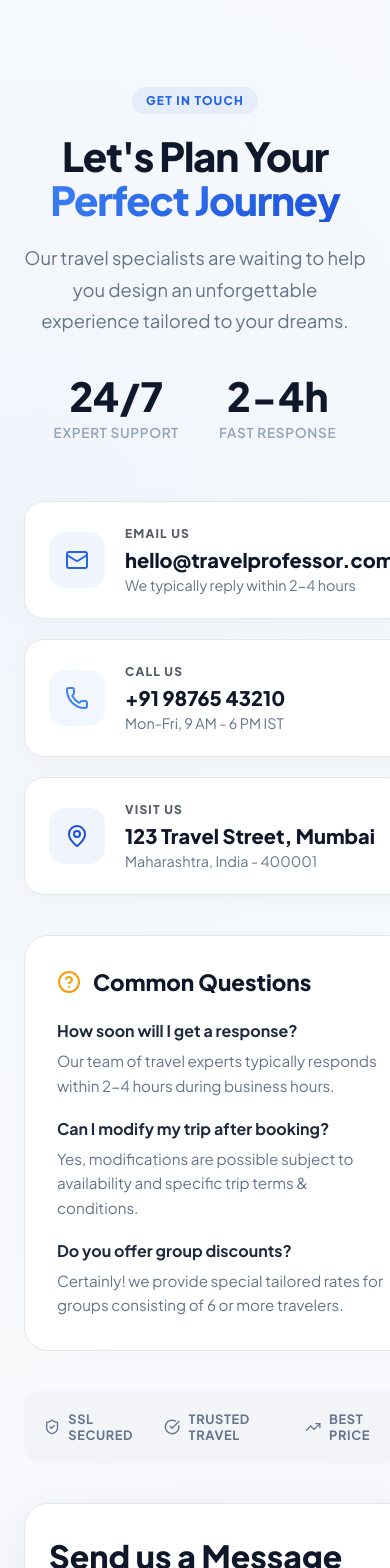
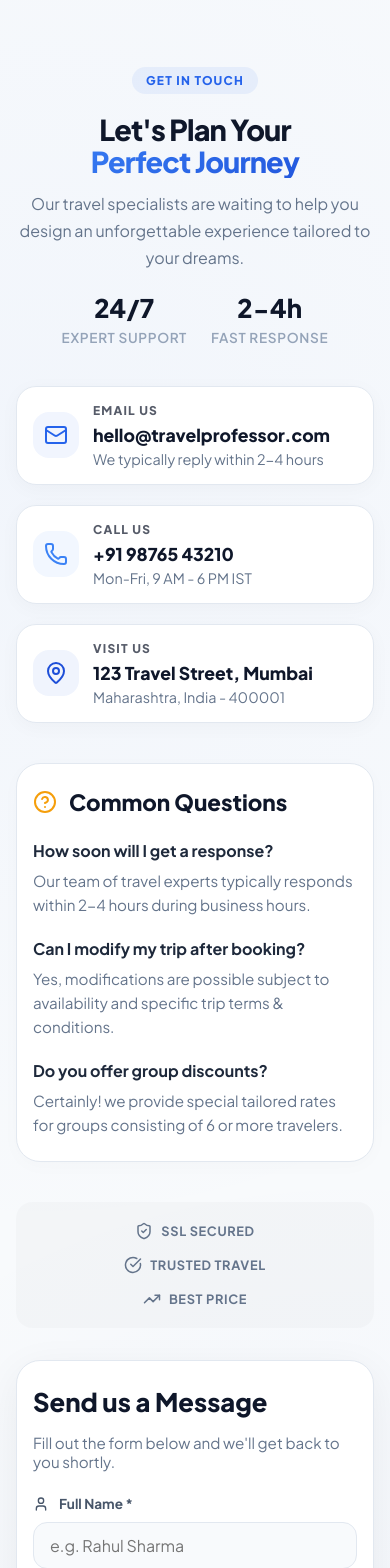
Before and after one commit to Rudrakshsachdev/TravelSource, a React (Vite) app in the folder frontend/travel-source/: page / in a window 390 px wide. Shown: the part 9500-11068 px from the top of the page. Built offline with nearby package versions, Linux system fonts and the light colour scheme; no server answers; a web font is replaced by a local one.

Commit message:
feat: fixed the sizing issue in the contact us page

```diff
--- a/frontend/travel-source/src/components/ContactUs/ContactUs.module.css
+++ b/frontend/travel-source/src/components/ContactUs/ContactUs.module.css
@@ -76,6 +76,7 @@
   display: block;
   background: linear-gradient(135deg, #3b82f6, #1d4ed8);
   -webkit-background-clip: text;
+  background-clip: text;
   -webkit-text-fill-color: transparent;
 }
 
@@ -467,20 +468,120 @@
   border-color: rgba(255,255,255,0.2);
 }
 
-@media (max-width: 640px) {
+@media (max-width: 768px) {
+  .container {
+    padding: 80px 16px 0;
+  }
+
   .header {
+    margin-bottom: 40px;
+    gap: 24px;
     text-align: center;
     justify-content: center;
   }
+
+  .heading {
+    font-size: 2.2rem;
+    margin-bottom: 12px;
+  }
+
+  .subtitle {
+    font-size: 1rem;
+  }
+
   .stats {
     width: 100%;
     justify-content: center;
+    gap: 24px;
+    flex-wrap: wrap;
   }
+
+  .statNumber {
+    font-size: 1.8rem;
+  }
+
+  .contentGrid {
+    gap: 32px;
+  }
+
+  .contactCard {
+    padding: 16px;
+    gap: 14px;
+  }
+
+  .iconBox {
+    width: 46px;
+    height: 46px;
+  }
+
+  .cardDetails {
+    font-size: 1.1rem;
+    word-break: break-word;
+    overflow-wrap: break-word;
+  }
+
+  .faqCard {
+    padding: 24px 16px;
+  }
+
+  .trustStrip {
+    flex-direction: column;
+    align-items: center;
+    text-align: center;
+    gap: 16px;
+  }
+
+  .formCol {
+    gap: 24px;
+  }
+
   .formCard {
-    padding: 32px 24px;
+    padding: 24px 16px;
   }
+
+  .formHeader {
+    margin-bottom: 24px;
+  }
+
+  .formHeader h2 {
+    font-size: 1.6rem;
+  }
+
+  .formHeader p {
+    font-size: 0.95rem;
+  }
+
+  .formGroup input,
+  .formGroup textarea {
+    padding: 12px 16px;
+  }
+
+  .submitBtn {
+    padding: 14px 24px;
+  }
+
   .supportCard {
+    padding: 24px 16px;
     text-align: center;
     justify-content: center;
+    flex-direction: column;
+    gap: 16px;
+  }
+
+  .supportInfo {
+    flex-direction: column;
+    align-items: center;
+    text-align: center;
+    gap: 10px;
   }
 }
+
+@media (max-width: 480px) {
+  .heading {
+    font-size: 1.8rem;
+  }
+
+  .statNumber {
+    font-size: 1.6rem;
+  }
+}
```
